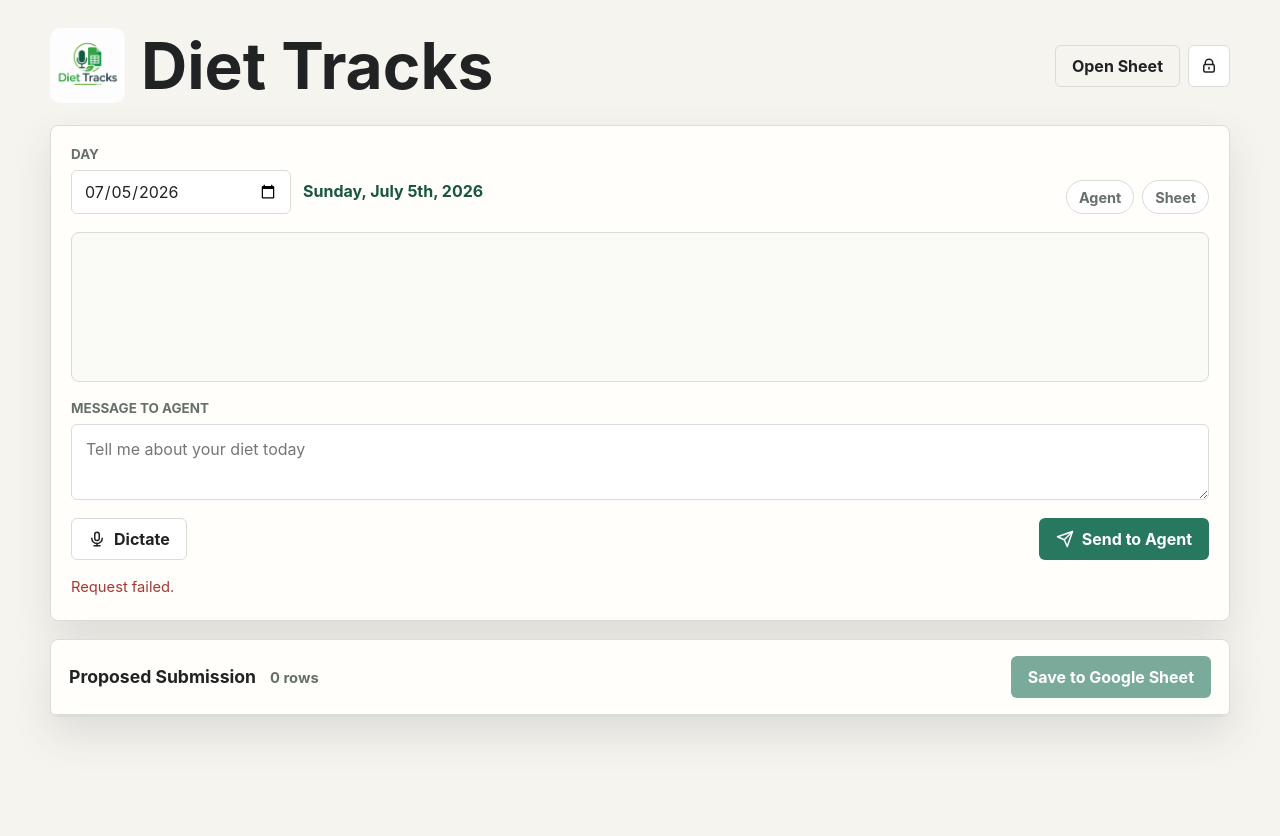
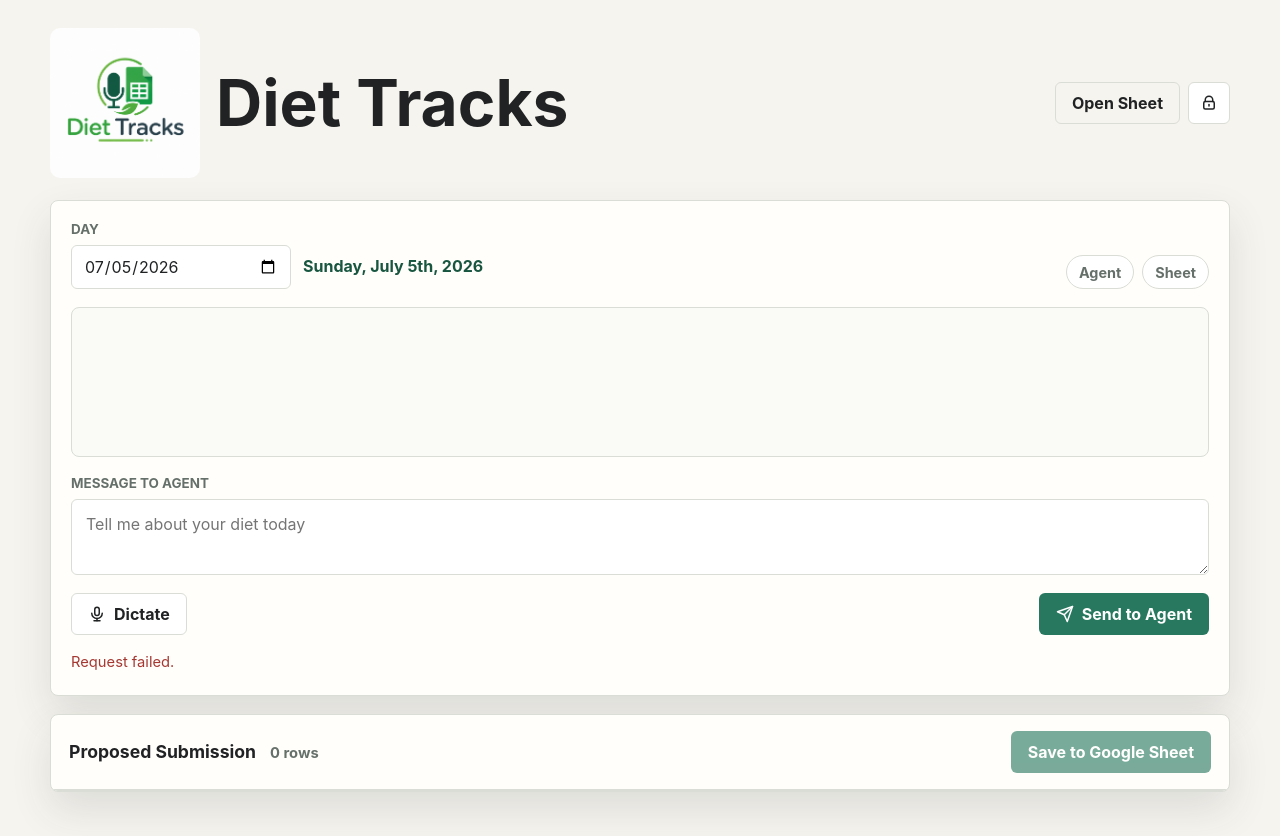
Before and after one commit to jdeck88/diet, a website: page public/index.html in a window 1280 px wide. Before the commit the page ends 800 px from the top, so only its background shows below. Drawn offline with Linux system fonts and the light colour scheme; no server answers.

Commit message:
Increase Diet Tracks header logo

```diff
--- a/public/styles.css
+++ b/public/styles.css
@@ -247,8 +247,8 @@ textarea:focus {
 }
 
 .app-logo {
-  width: clamp(54px, 8vw, 75px);
-  height: clamp(54px, 8vw, 75px);
+  width: clamp(90px, 14vw, 150px);
+  height: clamp(90px, 14vw, 150px);
   flex: 0 0 auto;
   border-radius: 10px;
   object-fit: cover;
```
